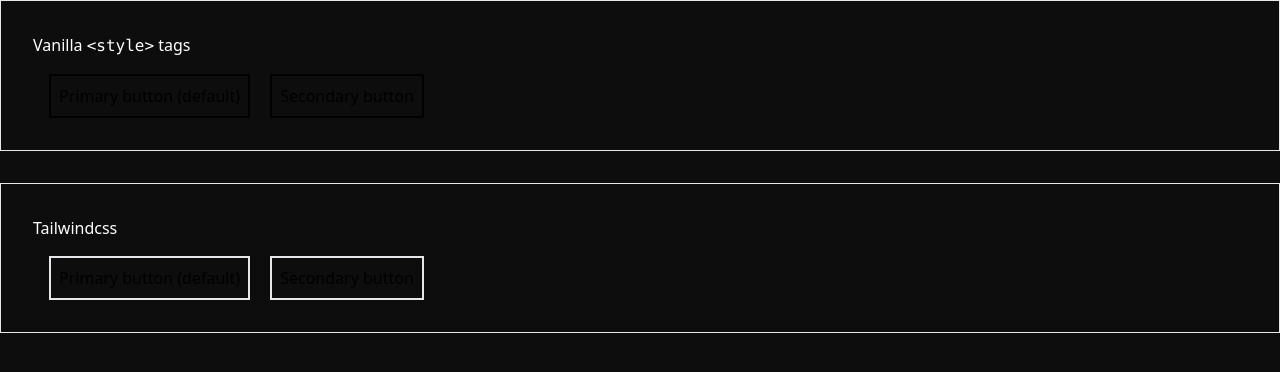
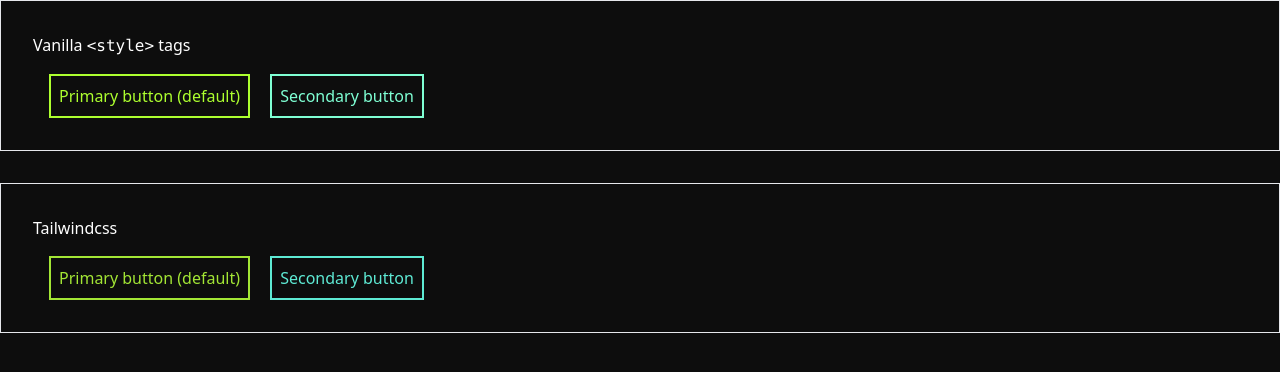
Before and after one commit to hulladev/style, a React app in the folder examples/astro/: page / in a window 1280 px wide. Built offline with nearby package versions, Linux system fonts and the light colour scheme.

Commit message:
:wrench: update: (examples) new syntax

```diff
--- a/examples/astro/src/components/TailwindButton.astro
+++ b/examples/astro/src/components/TailwindButton.astro
@@ -1,18 +1,22 @@
 ---
 import { vn } from "@/lib/style";
 import type { VariantProps } from "@hulla/style";
+import type { HTMLAttributes } from "astro/types";
 
 const css = vn({
   base: 'border-2 p-2 hover:opacity-80',
-  variants: {
-    primary: "text-lime-400 border-lime-400",
-    secondary: "text-teal-300 border-teal-300",
+  props: {
+    variant: {
+      primary: "text-lime-400 border-lime-400",
+      secondary: "text-teal-300 border-teal-300",
+    }
   },
-  defaultVariant: "primary",
+  defaults: {
+    variant: "primary"
+  }
 });
 
-
-type Props = VariantProps<typeof css>;
+type Props = HTMLAttributes<'button'> & VariantProps<typeof css>;
 const props = Astro.props
 ---
 
--- a/examples/astro/src/components/button.astro
+++ b/examples/astro/src/components/button.astro
@@ -4,11 +4,15 @@
 
 const css = vn({
   base: 'base',
-  variants: {
-    primary: 'primary',
-    secondary: 'secondary'
+  props: {
+    variant: {
+      primary: 'primary',
+      secondary: 'secondary'
+    }
   },
-  defaultVariant: 'primary'
+  defaults: {
+    variant: 'primary'
+  }
 })
 
 type Props = VariantProps<typeof css>
--- a/examples/react/src/App.tsx
+++ b/examples/react/src/App.tsx
@@ -12,8 +12,10 @@
       </section>
       <section className="border space-y-4 p-8 space-x-4">
         <h3 className="text-white text-3xl mx-4">Tailwindcss</h3>
-        <TailwindButton>Primary button (default)</TailwindButton>
-        <TailwindButton variant="secondary">Secondary button</TailwindButton>
+        <TailwindButton size="md">Primary button (default)</TailwindButton>
+        <TailwindButton size="md" variant="secondary">
+          Secondary button
+        </TailwindButton>
       </section>
     </main>
   )
```
Also changed, not shown: examples/react/src/components/Button.tsx (+8 -4 lines), examples/react/src/components/TailwindButton.tsx (+13 -5 lines).
